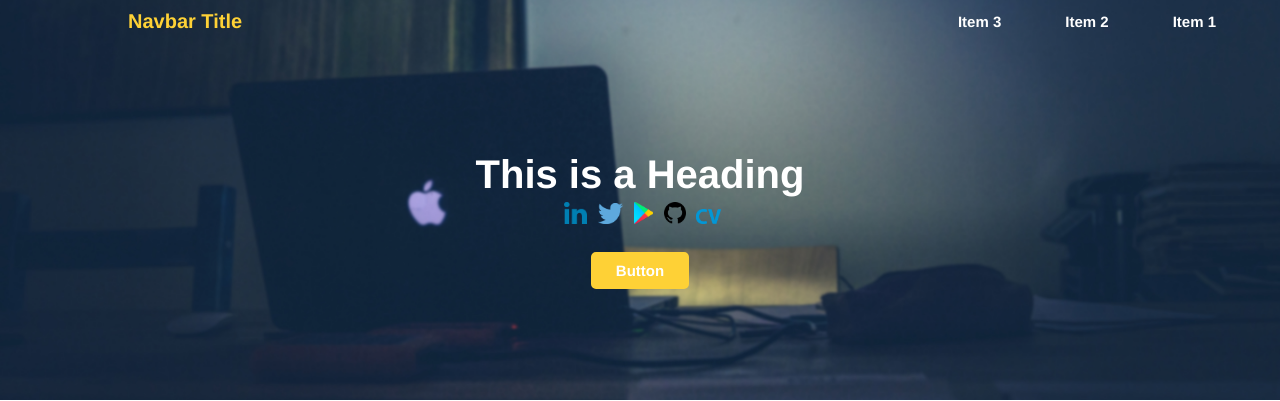
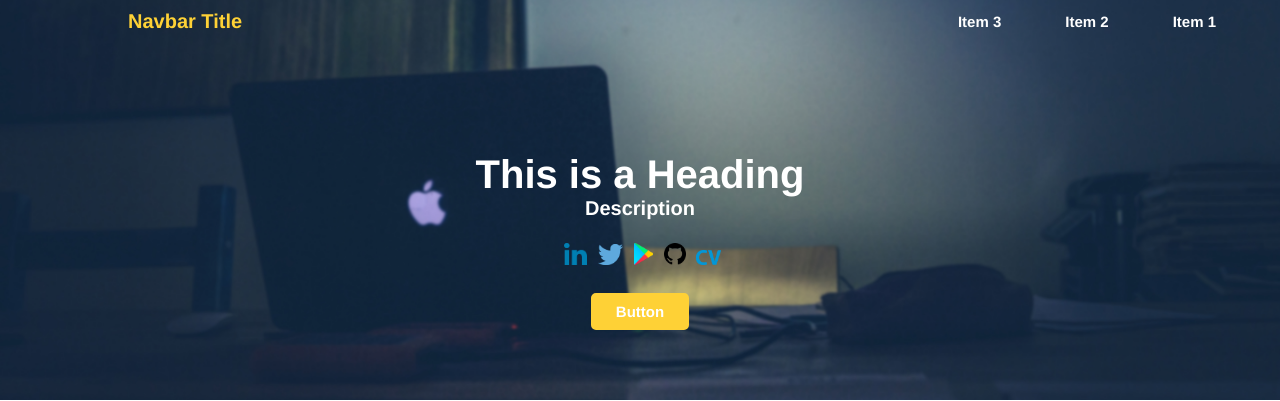
Before and after one commit to JonneOkkonen/Personal-Website, a PHP site: page / in a window 1280 px wide. Shown: the top 401 px of the page. Run offline with PHP 8.4, Linux system fonts and the light colour scheme.

Commit message:
Add Description text under MainHeading

```diff
--- a/css/template.css
+++ b/css/template.css
@@ -24,7 +24,11 @@ body {
     color: white;
 }
 #mainHeading {
-    margin-bottom: 5px;
+    margin-bottom: 0px;
+}
+#description {
+    margin: 0px;
+    font-weight: 600;
 }
 .socialMediaLogos {
     max-width: 25px;
--- a/index.html
+++ b/index.html
@@ -16,6 +16,7 @@
         </div>
         <div class="headerContent">
             <h1 id="mainHeading">This is a Heading</h1>
+            <p id="description">Description</p><br>
             <a href="#"><img src="img/Linkedin-icon.png" alt="linkedin icon" class="socialMediaLogos"/></a>
             <a href="#"><img src="img/twitter-logo-blue.png" alt="twitter icon" class="socialMediaLogos"/></a>
             <a href="#"><img src="img/google-play-logo.png" alt="google play icon" class="socialMediaLogos"/></a>
```
